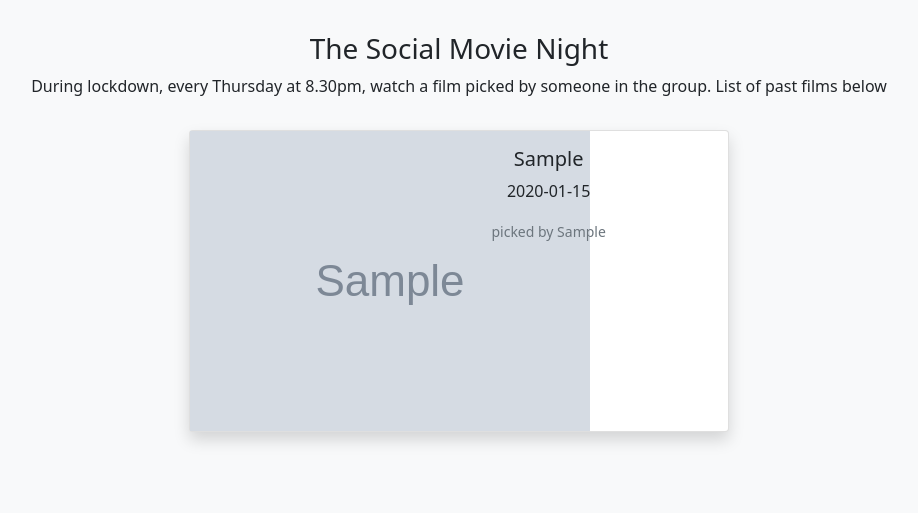
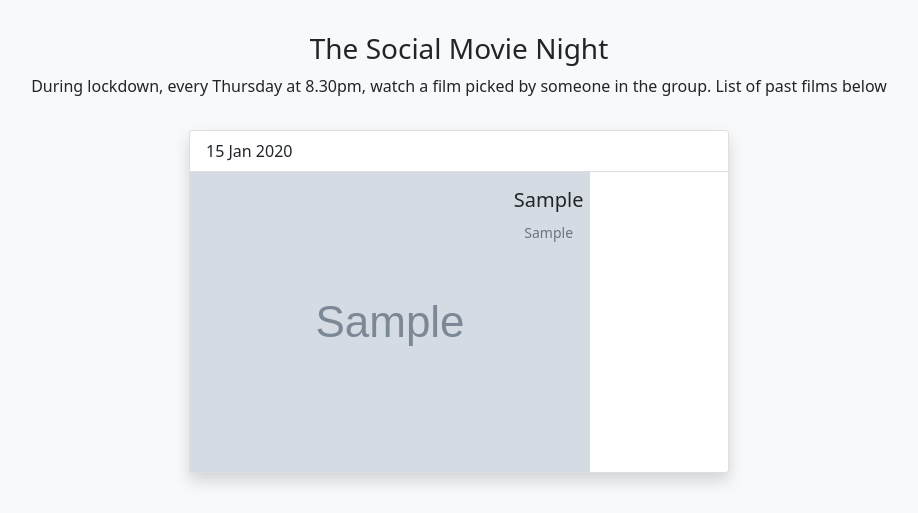
Before and after one commit to flukestar/movie_picker, a Flask app: page /seen in a window 1280 px wide. Shown: the part 56-569 px from the top of the page, without its empty margins (181-1099 px from the left). Run offline with Flask 2, Linux system fonts and the light colour scheme; tables that the repository leaves empty hold one stand-in row (values such as "Sample post"); grey boxes marked "Sample" are stand-in pictures; parts of the project's set-up code (start-up, migrations or seed data) failed here and were passed over.

Commit message:
changed table to cards for watched movies

```diff
--- a/app.py
+++ b/app.py
@@ -12,6 +12,7 @@ app = Flask(__name__)
 app.config["SQLALCHEMY_DATABASE_URI"] = (
     environ.get("DATABASE_URL") or "sqlite:///mysite.db"
 )
+app.config["SQLALCHEMY_TRACK_MODIFICATIONS"] = False
 db = SQLAlchemy(app)
 
 # Database Models for Watched Films
@@ -55,7 +56,7 @@ def moviepicker():
 @app.route("/seen")
 def seen():
     title = "Seen"
-    film_lists = Watched.query.order_by(Watched.watched_date.desc())
+    film_lists = Watched.query.order_by(Watched.watched_date.desc()).all()
     return render_template("watched.html", title=title, film_lists=film_lists)
 
 
--- a/templates/watched.html
+++ b/templates/watched.html
@@ -10,6 +10,10 @@
 {% for film in film_lists %}
 
 <div class="card mb-3 mx-auto shadow" style="max-width: 540px;">
+    <div class="card-header text-start bg-white">
+        {{ film.watched_date.date().strftime('%d %b %Y') }}
+    </div>
+
     <div class="row g-0">
         <div class="col-md-4 d-flex align-items-center">
             <div class="container">
@@ -19,8 +23,8 @@
         <div class="col-md-8">
             <div class="card-body">
                 <h5 class="card-title">{{ film.movie }}</h5>
-                <p class="card-text">{{ film.watched_date.date() }}</p>
-                <p class="card-text"><small class="text-muted">picked by {{ film.picked_by }}</small></p>
+                <!-- <p class="card-text">{{ film.watched_date.date() }}</p> -->
+                <p class="card-text"><small class="text-muted">{{ film.picked_by }}</small></p>
             </div>
         </div>
     </div>
```
